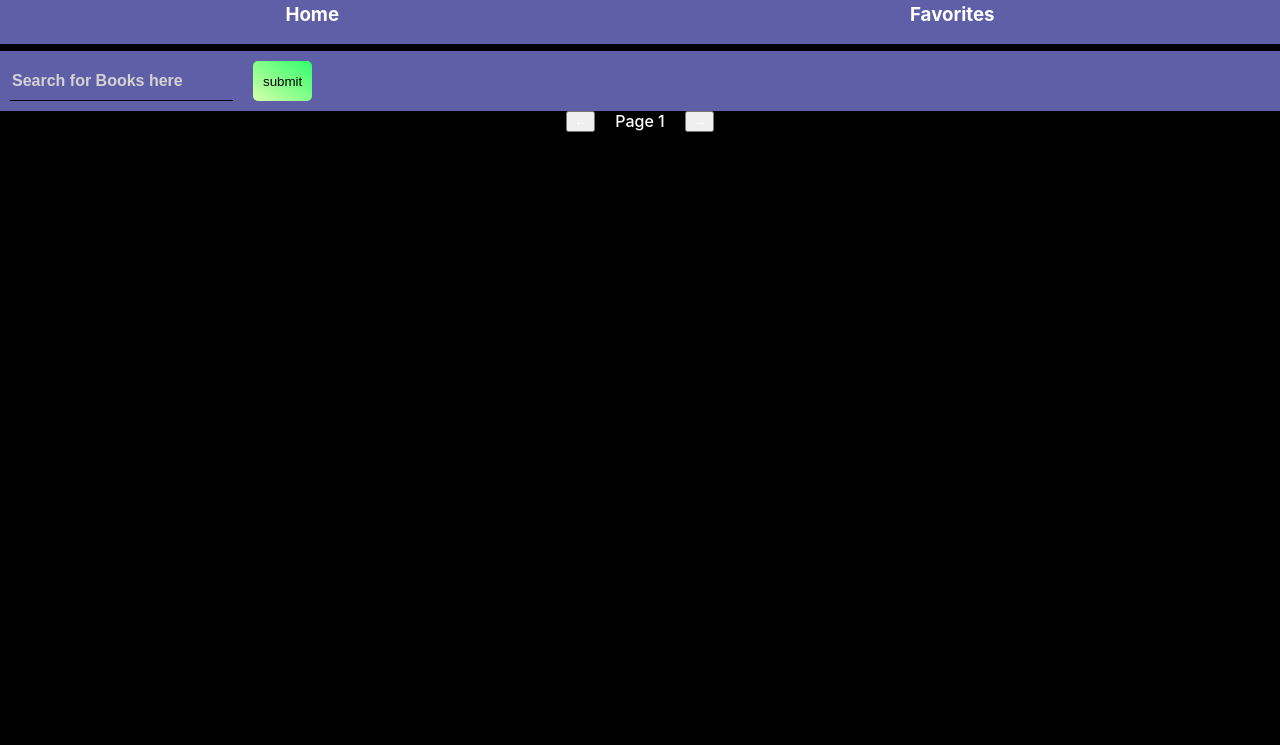
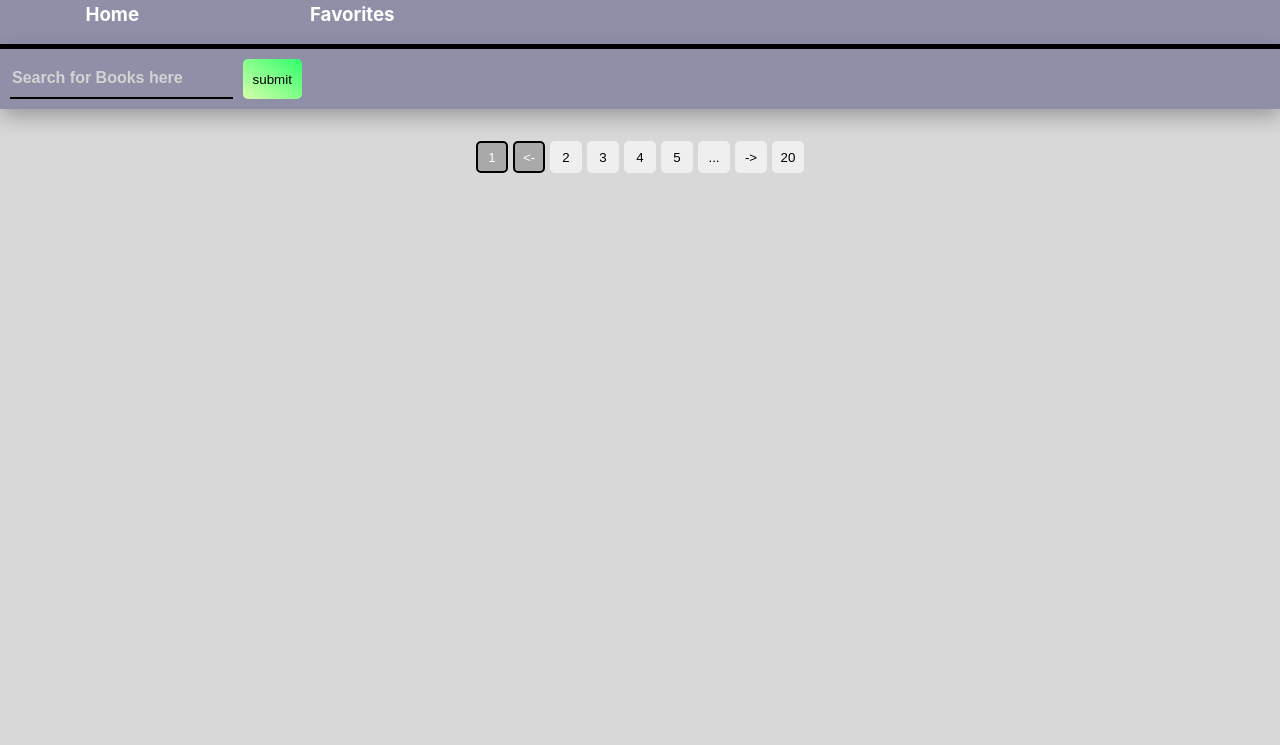
Before and after one commit to TheGetitGuy/bookapp, a React app: page / in a window 1280 px wide. Shown: the part 55-800 px from the top of the page. Built offline with nearby package versions, Linux system fonts and the light colour scheme.

Commit message:
navigation control commit

```diff
--- a/src/Components/App.js
+++ b/src/Components/App.js
@@ -1,7 +1,22 @@
+import { useEffect } from "react"
+import { useDispatch, useSelector } from "react-redux"
+import { useLocation } from "react-router-dom"
 import BookSearch from "./BookSearch.js"
+import { fetchBookData, setQueryString, setPage } from "./redux/bookSlice.js"
 
 export default function App() {
+  const dispatch = useDispatch()
+  const location = useLocation()
+  useEffect(()=>{ //this is used for handling url query keys
+    const query = new URLSearchParams(location.search)
+    if (query.has('query')){
+      dispatch(setQueryString(query.get('query')))
+      dispatch(setPage(+query.get('pg')))
+      dispatch(fetchBookData(query.get('query')))
+    }
+  },[])
   return (
+
     <div>
       <BookSearch />
     </div>
--- a/src/Components/Book.js
+++ b/src/Components/Book.js
@@ -1,7 +1,10 @@
 export default function Book({ state, element, handleClick }) {
 
   return (
-    <div className={state.likedBooks[element.id] ? "likedStatus" : ""}>
+    <div onClick={(e) => {
+      e.preventDefault();
+      return handleClick(element.id)
+    }} className={state.likedBooks[element.id] ? "likedStatus" : ""}>
       <h3 className="bookTitle"> {element.volumeInfo.title}</h3 >
       <img alt={element.volumeInfo.title} src={element.volumeInfo.imageLinks?.thumbnail}></img>
       <div className="bookDescription">
@@ -11,15 +14,11 @@ export default function Book({ state, element, handleClick }) {
         <span>
           {element.volumeInfo.publishedDate ? <h5>Date Published: {element.volumeInfo.publishedDate}</h5> : null}
         </span>
+      </div>
+      <div className="bottomDescription">
         {element.volumeInfo.description}
       </div>
       <div className="bottomRow">
-      <button onClick={(e) => {
-        e.preventDefault();
-        return handleClick(element.id)
-      }}>
-        like
-      </button>
         {state.likedBooks[element.id] ? <div className="likedStatus">isLiked</div> : null}
       </div>
     </div>)
--- a/src/Components/BookSearch.css
+++ b/src/Components/BookSearch.css
@@ -2,18 +2,22 @@
   display: flex;
   justify-content: center;
   flex-wrap: wrap;
+  gap: 0.2in 0.2in;
   width: 100%;
+  max-width: 12in;
 }
 .booksHolder > div{
+  cursor: pointer;
   display: flex;
   flex-direction: column;
   justify-content: space-between;
-  background-color: rgb(137, 137, 137);
+  background-color: rgb(255, 255, 255);
   border-radius: 5px;
-  margin:5px;
   padding:10px;
   max-width:3in;
+  min-width: 2.2in;
   max-height: 4in;
+  box-shadow: 20px 18px 8px -13px rgba(0,0,0,0.28);
 }
 .booksHolder  img{
   flex: 0 1;
@@ -34,7 +38,7 @@
   text-overflow:ellipsis;
 }
 .booksHolder > div.likedStatus{
-  background-color: rgb(241, 224, 228);
+  background-color: rgb(238, 236, 245);
 }
 .pageControls{
   display: flex;
@@ -48,14 +52,41 @@
   margin-bottom:50px;
 }
 .bookDescription{
+  font-size: smaller;
+  flex: 1 1;
+  overflow-y: hidden;
+}
+.bottomDescription{
+  font-size: smaller;
   flex: 1 1;
   overflow-y: auto;
 }
+.bottomDescription::-webkit-scrollbar {
+  width: 6px;
+  height: 6px;
+}
+.bottomDescription::-webkit-scrollbar-track {
+  border-radius: 10px;
+  background: rgba(0,0,0,0.1);
+}
+.bottomDescription::-webkit-scrollbar-thumb{
+  border-radius: 10px;
+  background: rgba(0,0,0,0.2);
+}
+.bottomDescription::-webkit-scrollbar-thumb:hover{
+  background: rgba(0,0,0,0.4);
+}
+.bottomDescription::-webkit-scrollbar-thumb:active{
+  background: rgba(0,0,0,.9);
+}
 form{
   display: flex;
-  gap: 20px 20px;
+  gap: 0.1in 0.1in;
   background-color: var(--purple);
   padding: 10px;
+  margin-bottom: 0.2in;
+  box-shadow: 1px 6px 22px 0px rgba(0,0,0,0.32);
+
 }
 .searchInput{
   color: white;
@@ -65,7 +96,7 @@ form{
   border: none;
   outline: none;
   background-color: transparent;
-  border-bottom: 1px solid black;
+  border-bottom: 2px solid black;
 }
 .searchInput::placeholder{
   color: lightgrey;
@@ -88,3 +119,23 @@ form > .loadingNotif{
   margin: 0;
   padding: 0;
  }
+ .navigationButtonsContainer{
+  padding: 1%;
+  display: flex;
+  gap: 5px 5px;
+ }
+ .navButtons > button{
+  color:black;
+  width: 2rem;
+  height: 2rem;
+  border: none;
+  border-radius: 5px;
+ }
+ .navButtons > button:enabled{
+  cursor: pointer;
+ }
+ .navButtons > button:disabled{
+  color: white;
+  background-color: darkgray;
+  border: 2px solid black;
+ }
--- a/src/Components/BookSearch.js
+++ b/src/Components/BookSearch.js
@@ -1,22 +1,23 @@
 import { useSelector, useDispatch } from "react-redux"
 import { useState } from "react"
 import loadingIcon from "./assets/loader.gif"
-import { fetchBookData, toggleWishlisted, incrementPage, decrementPage } from "./redux/bookSlice.js"
+import { fetchBookData, toggleWishlisted, incrementPage, setQueryString, decrementPage, setPage } from "./redux/bookSlice.js"
 import Book from "./Book.js"
 import useDebounce from "./useDebounce.js"
 import "./BookSearch.css"
+import PaginationButtons from "./PaginationButtons"
 function BookSearch() {
   const dispatch = useDispatch()
-  const [queryString, setQueryString] = useState("")
-  const { loadingBooks, page } = useSelector((state) => state.bookSlice)
-  const debounce = useDebounce(500)
+  const { loadingBooks, searchQuery, page, allBooks: { totalResults, maxResults } } = useSelector((state) => state.bookSlice)
+  const [debounce, timer] = useDebounce(500)
   function handleSubmit(e) {
     e.preventDefault()
-    dispatch(fetchBookData(queryString))
+    clearTimeout(timer)
+    dispatch(fetchBookData(searchQuery))
   }
   function handleTextChange(e) {
-    setQueryString(e.target.value)
-    debounce(() => dispatch(fetchBookData(queryString)))
+    dispatch(setQueryString(e.target.value))
+    debounce(() => dispatch(fetchBookData(e.target.value)))
   }
   function handleLikeClick(elementId) {
     dispatch(toggleWishlisted(elementId))
@@ -32,12 +33,14 @@ function BookSearch() {
     )
     return (books)
   }
-  return (
+   return (
     <div>
       <form onSubmit={handleSubmit}>
-        <input className="searchInput" onChange={handleTextChange} type="text" placeholder="Search for Books here" />
+        <input className="searchInput" value={searchQuery || searchQuery} onChange={handleTextChange} type="text" placeholder="Search for Books here">
+
+        </input>
         <button type="submit"> submit </button>
-        {loadingBooks ? <img src={loadingIcon} alt="Loading" className="loadingNotif" height="40px"/>: null}
+        {loadingBooks ? <img src={loadingIcon} alt="Loading" className="loadingNotif" height="40px" /> : null}
 
       </form>
       <div className="booksHolder">
@@ -46,10 +49,14 @@ function BookSearch() {
         }
       </div>
       <div className="pageControls">
-        <button onClick={() => { dispatch(decrementPage()); dispatch(fetchBookData(queryString)) }}>←</button>
-        <div>Page {page}</div>
-        <button onClick={() => { dispatch(incrementPage()); dispatch(fetchBookData(queryString)) }}>→</button>
-      </div>
+        <PaginationButtons
+        dispatch={dispatch}
+        page={page}
+        largestPage = {Math.ceil(totalResults/maxResults)}
+        setPage={setPage}
+        clickAction = {()=>{debounce(() => dispatch(fetchBookData(searchQuery)))}}
+        />
+       </div>
     </div>
   )
 }
--- a/src/Components/Layout.css
+++ b/src/Components/Layout.css
@@ -3,8 +3,8 @@ body,:root{
     padding: 0;
     width: 100%;
     height: 100%;
-    --purple: rgb(95, 95, 168);
-    background: rgb(0, 0, 0);
+    --purple: rgb(143, 143, 168);
+    background: rgb(216, 216, 216);
 }
 
 .headerContainer{
@@ -17,8 +17,8 @@ body,:root{
 .linksContainer{
     display: flex;
     width:100%;
+    max-width: 5in;
     justify-content: space-around;
-    border-bottom: solid 2px black;
 }
 .headerContainer > h2{
     margin: 10px;
--- /dev/null
+++ b/src/Components/PaginationButtons.js
@@ -0,0 +1,52 @@
+import { useEffect, useState } from "react"
+//I have no idea if theres a better way to manage these buttons.
+
+const PaginationButtons = ({dispatch, page, setPage, largestPage, clickAction})=>{
+    const [middleButton, setMiddleButton] = useState(4)
+    const buttonsArray =[
+        (page>3)?'...':2,
+        (middleButton-1),
+        middleButton,
+        (middleButton+1),
+        (page < largestPage-3)?'...':(largestPage-1),
+    ]
+
+    function navigationClickHandler(action, optionalPayload=null) {
+        if(optionalPayload === '...'){return}
+            dispatch(action(optionalPayload));
+            clickAction();
+            window.scrollTo(0, 0)
+
+    }
+    useEffect(()=>{
+        if (page>3 && page<largestPage-2){
+        setMiddleButton(page)}
+        if (page <= 3){
+        setMiddleButton(4)}
+        if (page >= largestPage-2){
+        setMiddleButton(largestPage-3)}
+      },[page])
+    return(
+    <div className="navigationButtonsContainer navButtons">
+    <button disabled={+page === 1} className="navButtons" onClick={() => { navigationClickHandler(()=>setPage(1)) }}>
+       1
+    </button>
+    <button disabled={+page === 1} className="navButtons" onClick={() => { navigationClickHandler(()=>setPage((page - 1))) }}>
+       {'<-'}
+    </button>
+    {buttonsArray.map((arritem)=>{return(
+    <button disabled={(+page === arritem)} className="navButtons" onClick={() => { navigationClickHandler(setPage, arritem) }}>
+       {arritem}
+    </button>)
+
+    })}
+    <button disabled={+page >= largestPage} className="navButtons" onClick={() => { navigationClickHandler(()=>setPage((page + 1))) }}>
+       {'->'}
+    </button>
+    <button disabled={+page >= largestPage} className="navButtons" onClick={() => { navigationClickHandler(()=>setPage(largestPage)) }}>
+       {largestPage}
+    </button>
+    </div>
+    )
+}
+export default PaginationButtons
--- a/src/Components/redux/bookSlice.js
+++ b/src/Components/redux/bookSlice.js
@@ -2,10 +2,11 @@ import { createSlice, createAsyncThunk } from "@reduxjs/toolkit";
 
 export const fetchBookData = createAsyncThunk(
   "bookSlice/fetchBookData",
-  async (queryString = "default", thunkAPI) => {
+  async (queryString = "", thunkAPI) => {
     const workingState = thunkAPI.getState()
-    console.log(workingState.page)
-    const response = await fetch(`https://www.googleapis.com/books/v1/volumes?q=${queryString}&startIndex=${+workingState.bookSlice.page * 20}&maxResults=20`)
+    console.log('PREFETCH',workingState.bookSlice.allBooks.totalResults)
+    const maxResults = workingState.bookSlice.allBooks.maxResults
+    const response = await fetch(`https://www.googleapis.com/books/v1/volumes?q=${queryString}&startIndex=${(+workingState.bookSlice.page - 1) * (+maxResults)}&maxResults=${+maxResults}`)
     return response.json()
   }
 )
@@ -20,9 +21,12 @@ export const fetchSingleBook = createAsyncThunk(
 export const bookSlice = createSlice({
   name: "bookSlice",
   initialState: {
+    searchQuery:"",
     likedBooks: {},
     likedBooksCache: [],
     allBooks: {
+      totalResults:200,
+      maxResults:10,
       books: []
     },
     loadingBooks: false,
@@ -39,12 +43,25 @@ export const bookSlice = createSlice({
       state.likedBooksCache = []
     },
     incrementPage: (state) => {
-      state.page += 1
+      if (state.page < Math.ceil(state.allBooks.totalResults / state.allBooks.maxResults)){
+        state.page = +state.page + 1
+      }
     },
     decrementPage: (state) => {
-      if (state.page > 1) {
+      if (state.page > 0) {
         state.page -= 1
       }
+    },
+    setPage: (state, action) => {
+      state.page = action.payload
+      if (state.page >= Math.ceil(state.allBooks.totalResults / state.allBooks.maxResults)){
+        state.page = Math.ceil(state.allBooks.totalResults / state.allBooks.maxResults)
+      }
+
+    },
+    setQueryString: (state, action)=>{
+      state.searchQuery = action.payload
+
     }
 
   },
@@ -55,8 +72,8 @@ export const bookSlice = createSlice({
 
     builder.addCase(fetchBookData.fulfilled, (state, action) => {
       state.loadingBooks = false;
-      console.log(state.bookSlice)
       state.allBooks.books = action.payload.items
+      window.history.replaceState(null, null,`?query=${state.searchQuery}&pg=${state.page}`)
     })
 
     builder.addCase(fetchBookData.rejected, (state, action) => {
@@ -73,5 +90,5 @@ export const bookSlice = createSlice({
 
   }
 });
-export const { toggleWishlisted, clearFavoriteCache, incrementPage, decrementPage } = bookSlice.actions;
+export const { setPage, setQueryString, toggleWishlisted, clearFavoriteCache, incrementPage, decrementPage } = bookSlice.actions;
 export default bookSlice.reducer
--- a/src/Components/useDebounce.js
+++ b/src/Components/useDebounce.js
@@ -6,5 +6,6 @@ export default function useDebounce(timeToDelay){
   useEffect(()=>{
     return( ()=>{ clearTimeout(timer) } )
   },[timer])
-  return debounce
+
+  return [debounce, timer]
 }
```
